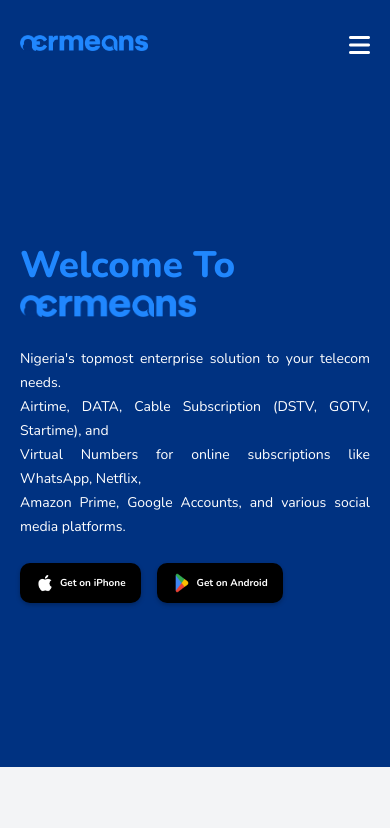
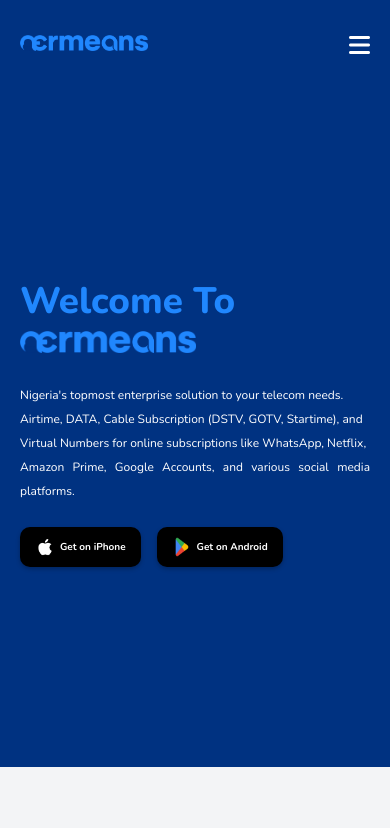
Before and after one commit to DevTaiwo18/Aermeans, a plain HTML site: page index.html in a window 390 px wide. Shown: the top 828 px of the page. Drawn offline with nearby package versions, Linux system fonts and the light colour scheme.

Commit message:
new update

```diff
--- a/css/index.css
+++ b/css/index.css
@@ -652,7 +652,7 @@ section div p {
     }
 
     p {
-        font-size: 15px;
+        font-size: 13px;
         line-height: 20px;
     }
 
@@ -686,4 +686,12 @@ section div p {
         width: 11rem;
         margin-bottom: 1.5rem;
     }
+
+    section div p {
+        color: #ffffff;
+        font-size: 12px;
+        line-height: 24px;
+        font-weight: 400;
+        font-family: Nunito, sans-serif;
+    }
 }
```
